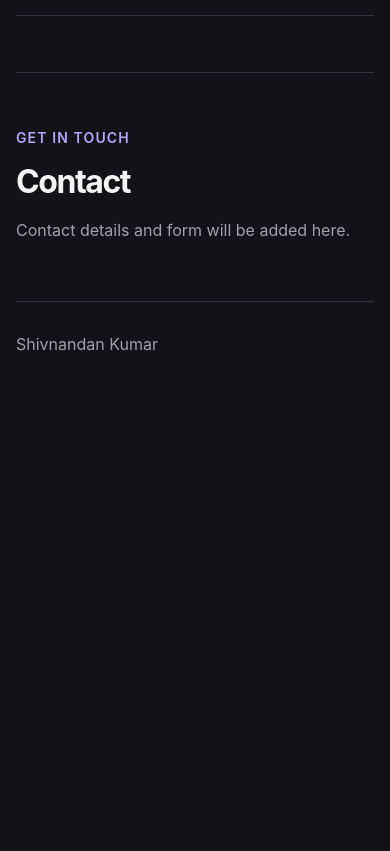
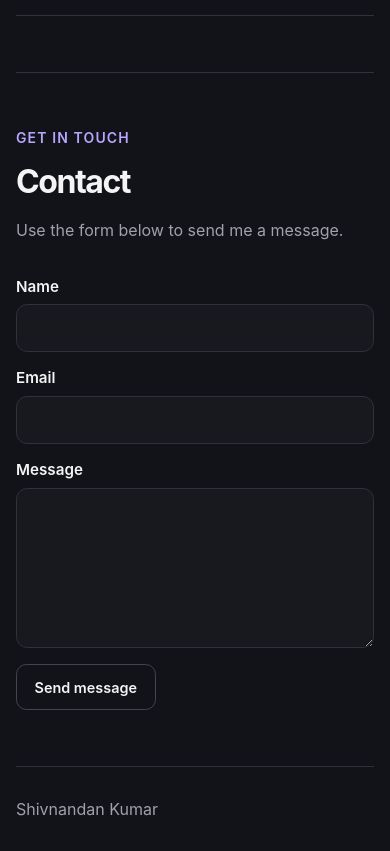
Before and after one commit to shivnandan-kumar/shivnandan-portfolio, a Flask app: page / in a window 390 px wide. Shown: the part 3512-4363 px from the top of the page. Before the commit the page ends 3863 px from the top, so only its background shows below. Run offline with Flask 3, Linux system fonts and the light colour scheme.

Commit message:
feat: add validated contact form

```diff
--- a/app.py
+++ b/app.py
@@ -1,16 +1,61 @@
 """Flask application entry point for the portfolio."""
 
-from flask import Flask, render_template
+import os
+import secrets
+
+from flask import Flask, flash, redirect, render_template, request, url_for
+
+from email_service import ContactDeliveryError, send_contact_message
+from forms import ContactForm
 
 
 def create_app():
     """Create and configure the Flask application."""
     app = Flask(__name__)
+    secret_key = os.environ.get("SECRET_KEY")
+    if not secret_key and os.environ.get("RENDER"):
+        raise RuntimeError("Set SECRET_KEY in the Render environment.")
 
-    @app.get("/")
+    app.config.update(
+        SECRET_KEY=secret_key or secrets.token_urlsafe(32),
+        MAX_CONTENT_LENGTH=16 * 1024,
+        CONTACT_RECIPIENT=os.environ.get("CONTACT_RECIPIENT", ""),
+        SMTP_HOST=os.environ.get("SMTP_HOST", ""),
+        SMTP_PORT=int(os.environ.get("SMTP_PORT", "587")),
+        SMTP_USERNAME=os.environ.get("SMTP_USERNAME", ""),
+        SMTP_PASSWORD=os.environ.get("SMTP_PASSWORD", ""),
+    )
+
+    @app.route("/", methods=["GET", "POST"])
     def home():
         """Render the portfolio home page."""
-        return render_template("index.html")
+        contact_form = ContactForm()
+
+        if request.method == "POST":
+            if contact_form.website.data:
+                return redirect(url_for("home", _anchor="contact"))
+
+            if contact_form.validate_on_submit():
+                try:
+                    send_contact_message(
+                        name=contact_form.name.data,
+                        sender_email=contact_form.email.data,
+                        message=contact_form.message.data,
+                        config=app.config,
+                    )
+                except ContactDeliveryError:
+                    flash(
+                        "Your message could not be sent right now. Please try again later.",
+                        "error",
+                    )
+                    return render_template("index.html", contact_form=contact_form), 503
+
+                flash("Thanks for reaching out. Your message has been sent.", "success")
+                return redirect(url_for("home", _anchor="contact"))
+
+            return render_template("index.html", contact_form=contact_form), 400
+
+        return render_template("index.html", contact_form=contact_form)
 
     return app
 
--- /dev/null
+++ b/forms.py
@@ -0,0 +1,52 @@
+"""Validated forms used by the portfolio."""
+
+import re
+
+from wtforms import StringField, TextAreaField
+from wtforms.validators import DataRequired, Length, ValidationError
+from flask_wtf import FlaskForm
+
+
+_EMAIL_PATTERN = re.compile(
+    r"[A-Za-z0-9.!#$%&'*+/=?^_`{|}~-]+@"
+    r"[A-Za-z0-9](?:[A-Za-z0-9-]{0,61}[A-Za-z0-9])?"
+    r"(?:\.[A-Za-z0-9](?:[A-Za-z0-9-]{0,61}[A-Za-z0-9])?)+\Z"
+)
+
+
+def validate_email_address(_form, field):
+    """Check basic email-address structure without an extra dependency."""
+    if not _EMAIL_PATTERN.fullmatch(field.data or ""):
+        raise ValidationError("Enter a valid email address.")
+
+
+class ContactForm(FlaskForm):
+    """Contact form with server-side validation and a bot honeypot."""
+
+    name = StringField(
+        "Name",
+        validators=[DataRequired(message="Enter your name."), Length(max=80)],
+        filters=[lambda value: value.strip() if value else value],
+    )
+    email = StringField(
+        "Email",
+        validators=[
+            DataRequired(message="Enter your email address."),
+            Length(max=254),
+            validate_email_address,
+        ],
+        filters=[lambda value: value.strip() if value else value],
+    )
+    message = TextAreaField(
+        "Message",
+        validators=[
+            DataRequired(message="Enter a message."),
+            Length(
+                min=20,
+                max=3000,
+                message="Message must be between 20 and 3000 characters.",
+            ),
+        ],
+        filters=[lambda value: value.strip() if value else value],
+    )
+    website = StringField("Website", validators=[Length(max=200)])
--- a/static/css/styles.css
+++ b/static/css/styles.css
@@ -582,6 +582,111 @@ h2 {
   background: rgb(184 166 255 / 10%);
 }
 
+.contact-notices,
+.contact-form {
+  max-width: 48rem;
+}
+
+.contact-form {
+  display: grid;
+  grid-template-columns: repeat(2, minmax(0, 1fr));
+  gap: 1.25rem;
+  margin-top: 2rem;
+}
+
+.contact-field {
+  display: grid;
+  min-width: 0;
+  align-content: start;
+  gap: 0.55rem;
+}
+
+.contact-field-message,
+.contact-honeypot {
+  grid-column: 1 / -1;
+}
+
+.contact-field label {
+  color: #f4f4f5;
+  font-size: 0.95rem;
+  font-weight: 600;
+}
+
+.contact-control {
+  width: 100%;
+  min-height: 3rem;
+  padding: 0.75rem 0.9rem;
+  border: 1px solid var(--color-border);
+  border-radius: 0.7rem;
+  background: #17191f;
+  color: #f4f4f5;
+  font: inherit;
+}
+
+.contact-control:focus-visible,
+.contact-submit:focus-visible {
+  outline: 3px solid var(--color-accent);
+  outline-offset: 3px;
+}
+
+.contact-message-control {
+  min-height: 10rem;
+  resize: vertical;
+}
+
+.contact-errors {
+  margin: 0;
+  padding-left: 1.2rem;
+  color: #f0b6b6;
+  font-size: 0.875rem;
+}
+
+.contact-notice {
+  margin: 1.25rem 0 0;
+  padding: 0.85rem 1rem;
+  border: 1px solid var(--color-border);
+  border-radius: 0.7rem;
+  background: #17191f;
+  line-height: 1.5;
+}
+
+.contact-notice-error {
+  border-color: #7a4b4b;
+}
+
+.contact-notice-success {
+  border-color: rgb(184 166 255 / 45%);
+}
+
+.contact-submit {
+  min-height: 2.9rem;
+  justify-self: start;
+  padding: 0.7rem 1.1rem;
+  border: 1px solid #48434f;
+  border-radius: 0.65rem;
+  background: transparent;
+  color: #f4f4f5;
+  cursor: pointer;
+  font: inherit;
+  font-size: 0.9rem;
+  font-weight: 600;
+  transition: border-color 160ms ease, background-color 160ms ease;
+}
+
+.contact-submit:hover {
+  border-color: var(--color-accent);
+  background: rgb(184 166 255 / 10%);
+}
+
+.contact-honeypot {
+  position: absolute;
+  width: 1px;
+  height: 1px;
+  overflow: hidden;
+  clip-path: inset(50%);
+  white-space: nowrap;
+}
+
 .site-footer {
   padding-block: 2rem;
   color: var(--color-muted);
@@ -628,6 +733,16 @@ h2 {
 
   .project-grid {
     grid-template-columns: 1fr;
+  }
+
+  .contact-form {
+    grid-template-columns: 1fr;
+    gap: 1rem;
+  }
+
+  .contact-field-message,
+  .contact-honeypot {
+    grid-column: auto;
   }
 
   .about-grid {
@@ -711,6 +826,10 @@ h2 {
     transition: none;
   }
 
+  .contact-submit {
+    transition: none;
+  }
+
   .skill-group {
     transition: none;
   }
--- a/templates/index.html
+++ b/templates/index.html
@@ -247,7 +247,58 @@
       <section class="page-section" id="contact" aria-labelledby="contact-title">
         <p class="eyebrow">Get in touch</p>
         <h2 id="contact-title">Contact</h2>
-        <p class="section-note">Contact details and form will be added here.</p>
+        <p class="section-note">Use the form below to send me a message.</p>
+
+        {% with notices = get_flashed_messages(with_categories=true) %}
+          {% if notices %}
+            <div class="contact-notices" aria-live="polite">
+              {% for category, notice in notices %}
+                <p class="contact-notice contact-notice-{{ category }}" role="{{ 'alert' if category == 'error' else 'status' }}">{{ notice }}</p>
+              {% endfor %}
+            </div>
+          {% endif %}
+        {% endwith %}
+
+        <form class="contact-form" method="post" action="{{ url_for('home') }}#contact" novalidate>
+          {{ contact_form.hidden_tag() }}
+
+          <div class="contact-honeypot" aria-hidden="true">
+            {{ contact_form.website.label }}
+            {{ contact_form.website(autocomplete="off", tabindex="-1") }}
+          </div>
+
+          <div class="contact-field">
+            <label for="contact-name">Name</label>
+            {{ contact_form.name(id="contact-name", class="contact-control", autocomplete="name", maxlength="80", required=true, aria_describedby="contact-name-errors") }}
+            {% if contact_form.name.errors %}
+              <ul class="contact-errors" id="contact-name-errors" role="alert">
+                {% for error in contact_form.name.errors %}<li>{{ error }}</li>{% endfor %}
+              </ul>
+            {% endif %}
+          </div>
+
+          <div class="contact-field">
+            <label for="contact-email">Email</label>
+            {{ contact_form.email(id="contact-email", class="contact-control", type="email", autocomplete="email", maxlength="254", required=true, aria_describedby="contact-email-errors") }}
+            {% if contact_form.email.errors %}
+              <ul class="contact-errors" id="contact-email-errors" role="alert">
+                {% for error in contact_form.email.errors %}<li>{{ error }}</li>{% endfor %}
+              </ul>
+            {% endif %}
+          </div>
+
+          <div class="contact-field contact-field-message">
+            <label for="contact-message">Message</label>
+            {{ contact_form.message(id="contact-message", class="contact-control contact-message-control", rows="6", maxlength="3000", required=true, aria_describedby="contact-message-errors") }}
+            {% if contact_form.message.errors %}
+              <ul class="contact-errors" id="contact-message-errors" role="alert">
+                {% for error in contact_form.message.errors %}<li>{{ error }}</li>{% endfor %}
+              </ul>
+            {% endif %}
+          </div>
+
+          <button class="contact-submit" type="submit">Send message</button>
+        </form>
       </section>
     </main>
 
```
Also changed, not shown: email_service.py (added, +47 -0 lines), tests/test_routes.py (+138 -1 lines), README.md.
